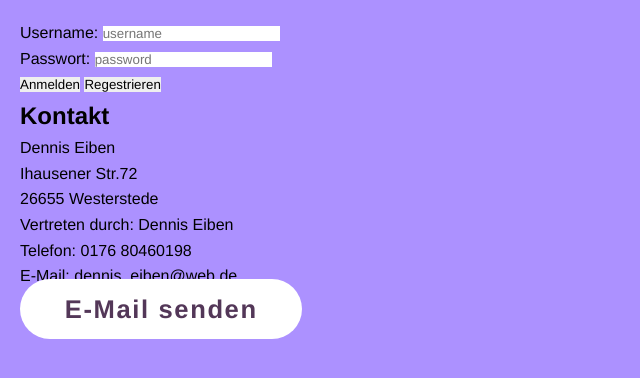
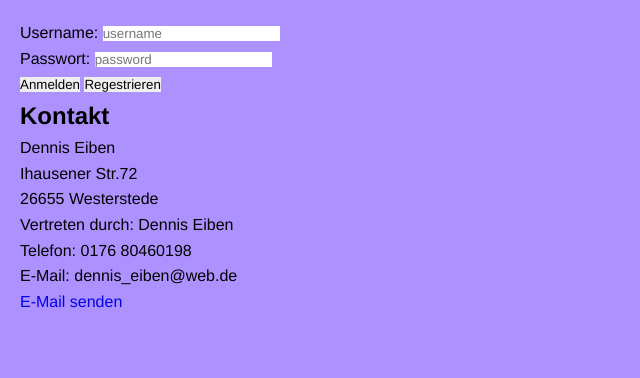
Before and after one commit to BAMB0/Ticket_system, a PHP site: page / in a window 1280 px wide. Shown: the top 378 px of the page, without its empty margins (0-640 px from the left). Run offline with PHP 8.4, Linux system fonts and the light colour scheme.

Commit message:
#8 der knopf hat die Email verdeckt, also hab ich erstmal die formatierung gelöscht. ich hab nicht genug zeit um was zu schreiben das besser funktioniert

```diff
--- a/style.css
+++ b/style.css
@@ -40,14 +40,3 @@ body {
 .post p {
     margin: 5px 0; /* Abstand zwischen den Zeilen im Post */
 }
-
-.btn {
-    display: inline; /* Inline-Block-Element */
-    padding: 1rem 2.8rem; /* Innenabstand */
-    background: var(--main-color); /* Hintergrundfarbe */
-    border-radius: 4rem; /* Abgerundete Ecken */
-    font-size: 1.6rem; /* Schriftgröße */
-    color: var(--second-bg-color); /* Textfarbe */
-    letter-spacing: .1rem; /* Buchstabenabstand */
-    font-weight: 600; /* Schriftdicke */
-}
```
